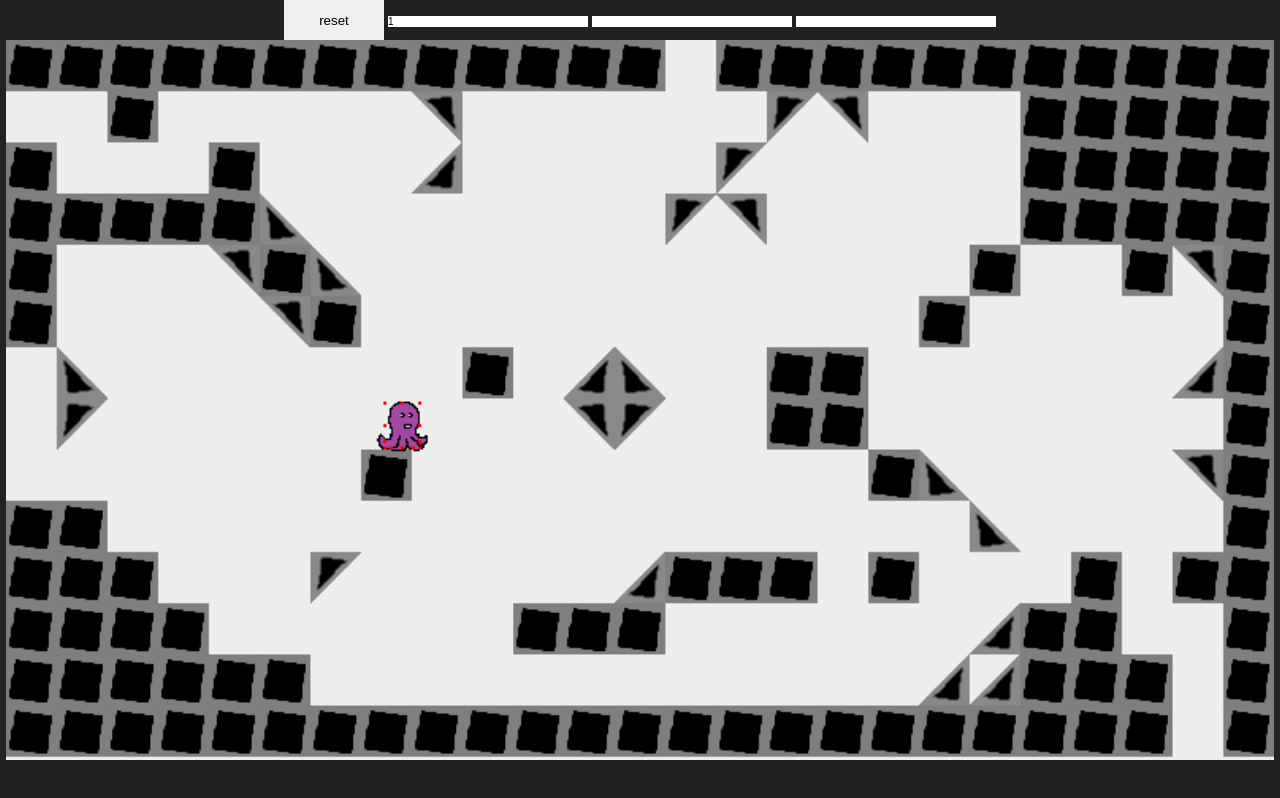
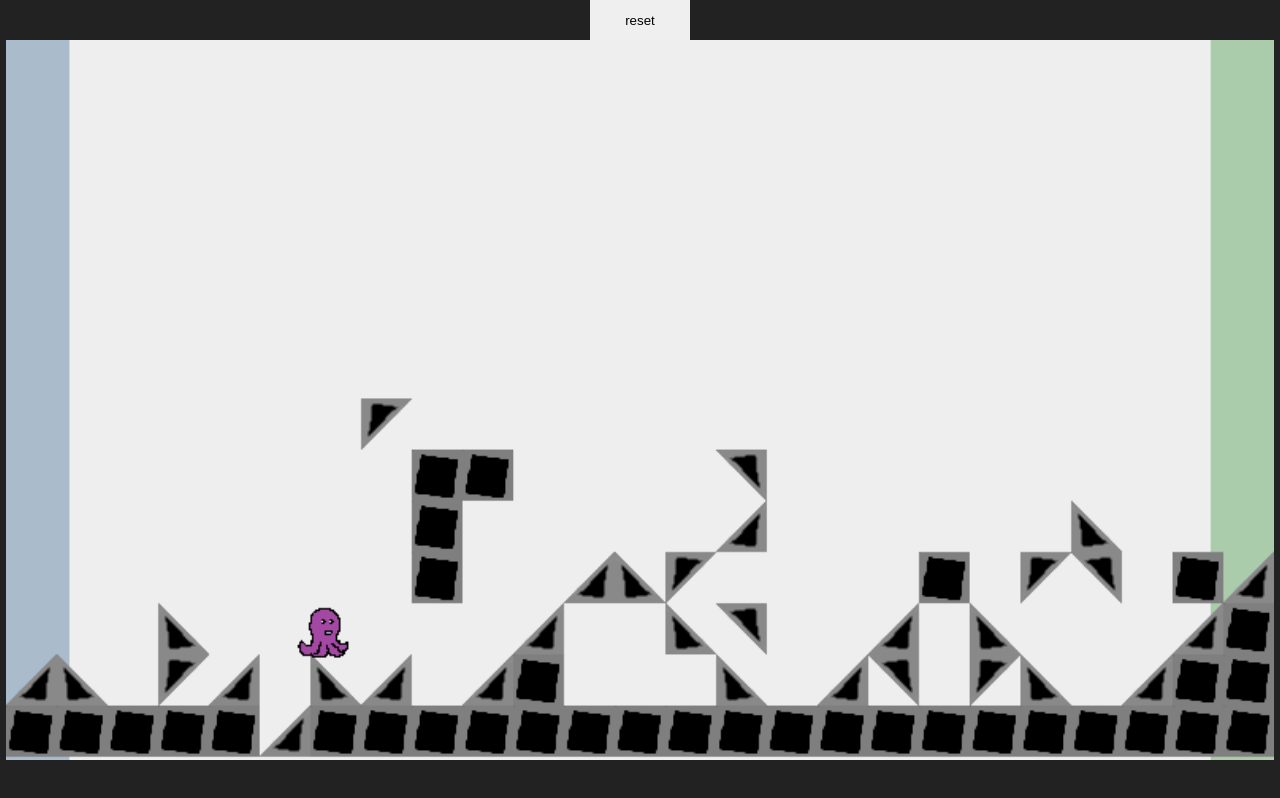
Before and after one commit to xem/platform-engine, a plain HTML site: page index.html in a window 1280 px wide. Drawn offline with Linux system fonts and the light colour scheme.

Commit message:
slopes, angles, map

```diff
--- a/game.js
+++ b/game.js
@@ -10,6 +10,13 @@ game = function(){
 
   // Draw the scene
   canvas.width = canvas.width;
+
+  ctx.fillStyle = "#abc";
+  ctx.fillRect(0,0,40,600);
+
+  ctx.fillStyle = "#aca";
+  ctx.fillRect(760,0,800,600);
+
   ctx.fillStyle = "black";
   for(i in maps[0]){
     for(j in maps[0][i]){
@@ -27,9 +34,22 @@ game = function(){
   ctx.restore();
 
   // Debug
-  for(var i in vectors){
+  /*for(var i in vectors){
     ctx.fillStyle = "red";
     ctx.fillRect(hero.x + hero[i][0]-1, hero.y + hero[i][1]-1,2,2);
+  }*/
+
+  /*for(var j = 0; j < hero_w; j++){
+    ctx.fillStyle = "green";
+    ctx.fillRect(hero.x + hero.L4[0] + j * hero.right[0], hero.y + hero.L4[1] + j * hero.right[1],2,2);
+  }*/
+
+  if(hero.x > tile_w * 24){
+    rotate_hero(45);
+  }
+
+  if(hero.x < tile_w * 1){
+    rotate_hero(-45);
   }
 
   // Next frame
--- a/hero.js
+++ b/hero.js
@@ -32,8 +32,8 @@
 *    |                       |
 *    |                       |
 *    |                       |
+* L3 *                       * R3
 *    |                       |
-* L3 *                       * R3
 *    |                       |
 *    |                       |
 *    |                       |
@@ -59,9 +59,9 @@ var uC1 = [0, -14];
 var uR1 = [11, -14];
 var uL2 = [-11, 0];
 var uR2 = [11, 0];
-var uL3 = [-11, 10];
+var uL3 = [-11, 8];
 var uC3 = [0, 14];
-var uR3 = [11, 10];
+var uR3 = [11, 8];
 var uL4 = [-11, 14];
 var uR4 = [11, 14];
 var uL5 = [-7, 14];
@@ -93,7 +93,7 @@ vectors = {
 
 // Properties
 var hero = {
-  x: 250, // x position of C2
+  x: 200, // x position of C2
   y: 199, // y position of C2
 
   angle: 0, // angle in radians (0: head on top)
@@ -120,7 +120,7 @@ var hero = {
   max_walk_speed: 3,
   walk_acceleration: 0.3,
   walk_idle_deceleration: -1,
-  jump_speed: -12,
+  jump_speed: -14,
   gravity: 1,
 
   // Variable
@@ -168,7 +168,6 @@ var move_hero = function(){
     if(hero.walk_speed < -hero.max_walk_speed){
       hero.walk_speed = -hero.max_walk_speed;
     }
-
   }
 
   // Walk right:
@@ -177,12 +176,10 @@ var move_hero = function(){
     // Apply a negative walk acceleration to the hero's speed
     hero.walk_speed += hero.walk_acceleration;
 
-
     // Limit the hero's speed
     if(hero.walk_speed > hero.max_walk_speed){
       hero.walk_speed = hero.max_walk_speed;
     }
-
   }
 
   // Idle:
@@ -210,27 +207,34 @@ var move_hero = function(){
     hero.x += hero.right[0] * Math.sign(hero.walk_speed);
     hero.y += hero.right[1] * Math.sign(hero.walk_speed);
 
-
     // Detect collision on the right (R1,R2,R3)
     if(hero.walk_speed > 0){
 
-      // Climb a slope on the right (R4 solid but R1, R2 and  R3 not solid)
-      if(is_solid(hero.x + hero.R4[0], hero.y + hero.R4[1])
+      // Climb a slope on the right (one solid between R4 and R3, but R1 + 3 "up", C1, L1, R2 and R3 not solid)
+      if(
+        !is_solid(hero.x + hero.R1[0] + -3 * hero.bottom[0], hero.y + hero.R1[1] + -3 * hero.bottom[1])
         &&
-        !is_solid(hero.x + hero.R1[0], hero.y + hero.R1[1])
+        !is_solid(hero.x + hero.C1[0], hero.y + hero.C1[1])
+        &&
+        !is_solid(hero.x + hero.L1[0], hero.y + hero.L1[1])
         &&
         !is_solid(hero.x + hero.R2[0], hero.y + hero.R2[1])
         &&
         !is_solid(hero.x + hero.R3[0], hero.y + hero.R3[1])
       ){
-        hero.x += -hero.bottom[0] * 3;
-        hero.y += -hero.bottom[1] * 3;
+        for(var j = 0; j < 4; j++){
+          if(is_solid(hero.x + hero.R4[0] + -j * hero.bottom[0], hero.y + hero.R4[1] + -j * hero.bottom[1])){
+            hero.x += -hero.bottom[0] * 4;
+            hero.y += -hero.bottom[1] * 4;
+            break;
+          }
+        }
       }
 
       // Slide if the slope is too strong on the right
-
       // TODO
 
+      // Collision
       if(is_solid(hero.x + hero.R1[0], hero.y + hero.R1[1])
         ||
         is_solid(hero.x + hero.R2[0], hero.y + hero.R2[1])
@@ -247,22 +251,31 @@ var move_hero = function(){
     // Detect collision on the left (L1,L2,L3)
     else if(hero.walk_speed < 0){
 
-      // Climb a slope on the left (L4 solid but L1, L2 and  L3 not solid)
-      if(is_solid(hero.x + hero.L4[0], hero.y + hero.L4[1])
+      // Climb a slope on the left (one solid between L4 and L3, but L1 + 3 "up", C1, R1, L2 and L3 not solid)
+      if(
+        !is_solid(hero.x + hero.L1[0] + -3 * hero.bottom[0], hero.y + hero.L1[1] + -3 * hero.bottom[1])
         &&
-        !is_solid(hero.x + hero.L1[0], hero.y + hero.L1[1])
+        !is_solid(hero.x + hero.C1[0], hero.y + hero.C1[1])
+        &&
+        !is_solid(hero.x + hero.R1[0], hero.y + hero.R1[1])
         &&
         !is_solid(hero.x + hero.L2[0], hero.y + hero.L2[1])
         &&
         !is_solid(hero.x + hero.L3[0], hero.y + hero.L3[1])
       ){
-        hero.x += -hero.bottom[0] * 3;
-        hero.y += -hero.bottom[1] * 3;
+        for(var j = 0; j < 4; j++){
+          if(is_solid(hero.x + hero.R4[0] + -j * hero.bottom[0], hero.y + hero.R4[1] + -j * hero.bottom[1])){
+            hero.x += -hero.bottom[0] * 4;
+            hero.y += -hero.bottom[1] * 4;
+            break;
+          }
+        }
       }
 
       // Slide if the slope is too strong on the left
+      // TODO
 
-      // TODO
+      // Collision
       if(
           is_solid(hero.x + hero.L1[0], hero.y + hero.L1[1])
           ||
@@ -277,7 +290,6 @@ var move_hero = function(){
       }
     }
   }
-
 
 
   // Jump:
@@ -296,27 +308,21 @@ var move_hero = function(){
   l1.value = hero.fall_speed;
 
   // Move vertically
-  for(var i = 0; i < Math.abs(hero.fall_speed); i++){
+  mv: for(var i = 0; i < Math.abs(hero.fall_speed); i++){
     hero.x += hero.bottom[0] * Math.sign(hero.fall_speed);
     hero.y += hero.bottom[1] * Math.sign(hero.fall_speed);
 
     // Detect collision on the bottom (L4,C3,R4)
-    if(
-      (hero.fall_speed > 0 &&
-        (
-          is_solid(hero.x + hero.L4[0], hero.y + hero.L4[1])
-          ||
-          is_solid(hero.x + hero.C3[0], hero.y + hero.C3[1])
-          ||
-          is_solid(hero.x + hero.R4[0], hero.y + hero.R4[1])
-        )
-      )
-    ){
-      hero.fall_speed = 0;
-      hero.x -= hero.bottom[0];
-      hero.y -= hero.bottom[1];
-      hero.freefall = false;
-      break;
+    if(hero.fall_speed > 0){
+      for(var j = 0; j < hero_w; j++){
+        if(is_solid(hero.x + hero.L4[0] + j * hero.right[0], hero.y + hero.L4[1] + j * hero.right[1])){
+          hero.fall_speed = 0;
+          hero.x -= hero.bottom[0];
+          hero.y -= hero.bottom[1];
+          hero.freefall = false;
+          break mv;
+        }
+      }
     }
 
     // Detect collision on the top (L1,C1,R1)
@@ -337,101 +343,4 @@ var move_hero = function(){
       break;
     }
   }
-
-
-
-
-  /*// Left
-  if(keys.left && !keys.right){
-    hero.walk_speed[0] -= hero.walk_acceleration[0];
-    if(hero.walk_speed[0] < -hero.max_walk_speed[0]){
-      hero.walk_speed[0] = -hero.max_walk_speed[0];
-    }
-  }
-
-  // Right
-  else if(keys.right){
-    hero.walk_speed[0] += hero.walk_acceleration[0];
-    if(hero.walk_speed[0] > hero.max_walk_speed[0]){
-      hero.walk_speed[0] = hero.max_walk_speed[0];
-    }
-  }
-
-  // Idle
-  else{
-    if(hero.walk_speed[0] > 0){
-      hero.walk_speed[0] += hero.walk_idle_deceleration[0];
-    }
-    else if(hero.walk_speed[0] < 0){
-      hero.walk_speed[0] -= hero.walk_idle_deceleration[0];
-    }
-  }
-
-  // Move
-  hero.x += hero.walk_speed[0];
-
-  // Stuck left
-  if(
-    bottomleft() != "2"
-    && ((tiles[topleft()].solid[1] == 1)||(tiles[bottomleft()].solid[1] == 1))
-  ){
-    hero.x = Math.floor((hero.x - (hero_w / 2)) / tile_w) * tile_w + tile_w + (hero_w / 2);
-  }
-
-  // Stuck right
-  if((tiles[topright()].solid[3] == 1) || (tiles[bottomright()].solid[3] == 1)){
-    hero.x = Math.floor((hero.x + (hero_w / 2)) / tile_w) * tile_w - (hero_w / 2);
-  }
-
-  // Jump
-  if(keys.up && !hero.freefall){
-    hero.freefall = true;
-    hero.fall_speed[1] += hero.jump_speed[1];
-  }
-
-  // Feefall
-  hero.fall_speed[1] += hero.gravity[1];
-
-  if(hero.fall_speed[1] > hero.max_fall_speed[1]){
-    hero.fall_speed[1] = hero.max_fall_speed[1];
-  }
-
-  // Move
-  hero.y += hero.fall_speed[1];
-  hero.freefall = true;
-
-  // Stuck on top
-  if(hero.fall_speed[1] <= 0){
-
-    if((tiles[topleft()].solid[2] == 1) || (tiles[topright()].solid[2]) == 1){
-      hero.y = Math.floor((hero.y - (hero_h / 2)) / tile_h) * tile_h + tile_h + (hero_h / 2);
-      hero.fall_speed[1] = 0;
-    }
-  }
-
-  // Stuck on bottom
-  if(hero.fall_speed[1] >= 0){
-
-    if((tiles[bottomleft()].solid[0] == 1) || (tiles[bottomright()].solid[0] == 1)){
-      hero.y = Math.floor((hero.y + (hero_h / 2)) / tile_h) * tile_h - (hero_h / 2);
-      hero.freefall = false;
-      hero.fall_speed[1] = 0;
-    }
-  }
-
-  // Slope bottom right
-  if(tiles[bottomright()].solid[0] == 2 && hero.fall_speed[1] >= 0){
-
-    // Projection on the slope
-    var tmp = Math.ceil((hero.y + hero_h / 2 - 1) / tile_h) * tile_h - tiles[bottomright()].slope((hero.x + (hero_w / 2)) % tile_w) - (hero_h / 2 - 1);
-
-    l1.value=hero.y;
-    if(tmp != 241 && tmp != 240.5) l2.value=tmp;
-
-    if(tmp <= hero.y){
-      hero.y = tmp;
-      hero.freefall = false;
-      hero.fall_speed[1] = 0;
-    }
-  }*/
 }
--- a/index.html
+++ b/index.html
@@ -13,9 +13,9 @@ input { font-size: 10px; width: 200px }
 <body id=body>
   <canvas id=canvas width=800 height=450></canvas>
   <button onclick="location=location">reset</button>
-  <input id=l1>
-  <input id=l2>
-  <input id=l3>
+  <input id=l1 hidden>
+  <input id=l2 hidden>
+  <input id=l3 hidden>
   <img class=preload src="img/hero.png" id=hero_sprite>
   <img class=preload src="img/wall_unportalable.png" id=wall_unportalable_sprite>
   <img class=preload src="img/wall_portalable.png" id=wall_portalable_sprite>
--- a/maps.js
+++ b/maps.js
@@ -3,20 +3,20 @@
 maps = [];
 
 maps[0] = [
-  "1111111111111011111111111",
-  "0010000040000005400011111",
-  "1000100020000050000011111",
-  "1111130000000540000011111",
-  "1000413000000000000100141",
-  "1000041000000000001000001",
-  "0300000001023001100000021",
-  "0500000000045001100000001",
-  "0000000100000000013000041",
-  "1100000000000000000300001",
-  "1110005000002111010001011",
-  "1111000000111000000211001",
-  "1111110000000000002211101",
-  "1111111111111111111111101",
+  "0000000000000000000000000",
+  "0000000000000000000000000",
+  "0000000000000000000000000",
+  "0000000000000000000000000",
+  "0000000000000000000000000",
+  "0000000000000000000000000",
+  "0000000000000000000000000",
+  "0000000500000000000000000",
+  "0000000011000040000000000",
+  "0000000010000020000003000",
+  "0000000010023500001054012",
+  "0003000000200340020300021",
+  "2305203202100030240530211",
+  "1111121111111111111111111",
 ];
 
 current_map = 0;
```
